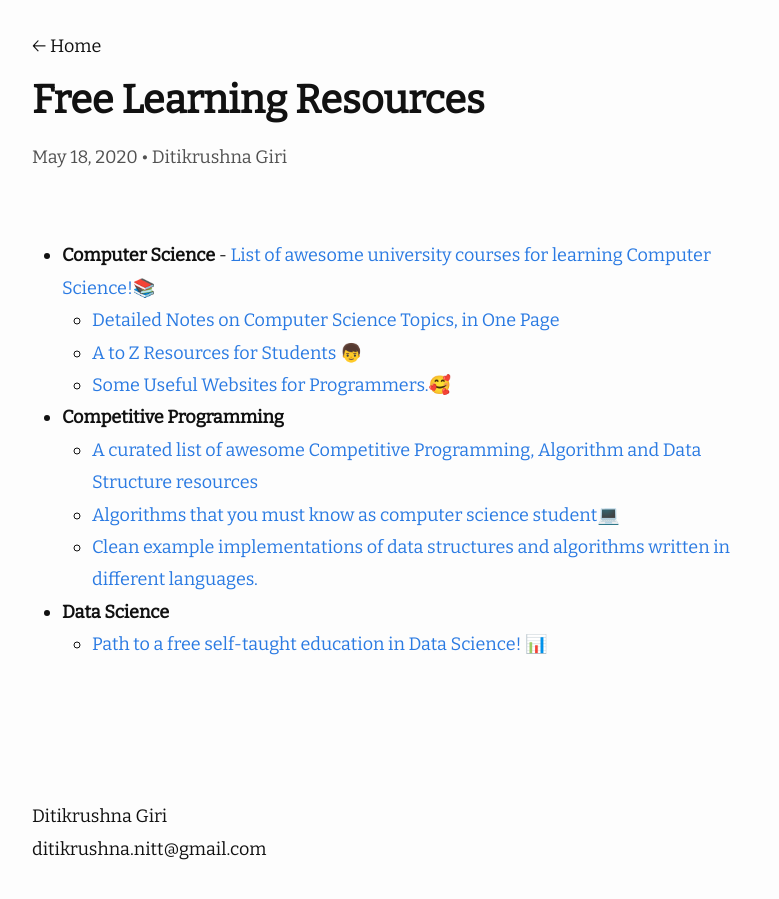
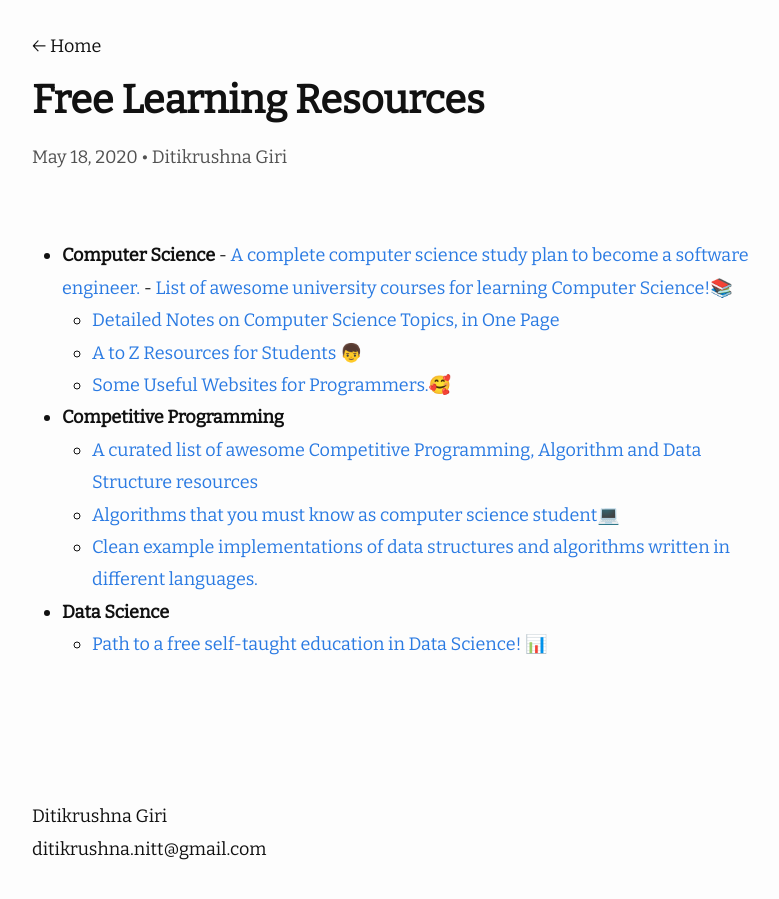
Before and after one commit to ditikrushna/eNotes, a Jekyll site: the page built from _posts/2020-05-18-Free learning resources.md, in a window 1280 px wide. Shown: the whole page, without its empty margins (238-1017 px from the left). Built offline with Jekyll 4.4.1, drawn with Linux system fonts in a browser that asks for light colours; nearby versions of some CDN libraries.

Commit message:
Update 2020-05-18-Free learning resources.md

```diff
--- a/_posts/2020-05-18-Free learning resources.md
+++ b/_posts/2020-05-18-Free learning resources.md
@@ -6,6 +6,7 @@ author: "Ditikrushna Giri"
 ---
 
  - **Computer Science**
+ 	 - [A complete computer science study plan to become a software engineer.](https://github.com/ditikrushna/coding-interview-university)
  	 - [List of awesome university courses for learning Computer Science!📚](https://github.com/ditikrushna/awesome-courses)
 	 - [Detailed Notes on Computer Science Topics, in One Page](https://github.com/darshanime/notes)
 	 - [ A to Z Resources for Students 👦](https://github.com/dipakkr/A-to-Z-Resources-for-Students)
```
